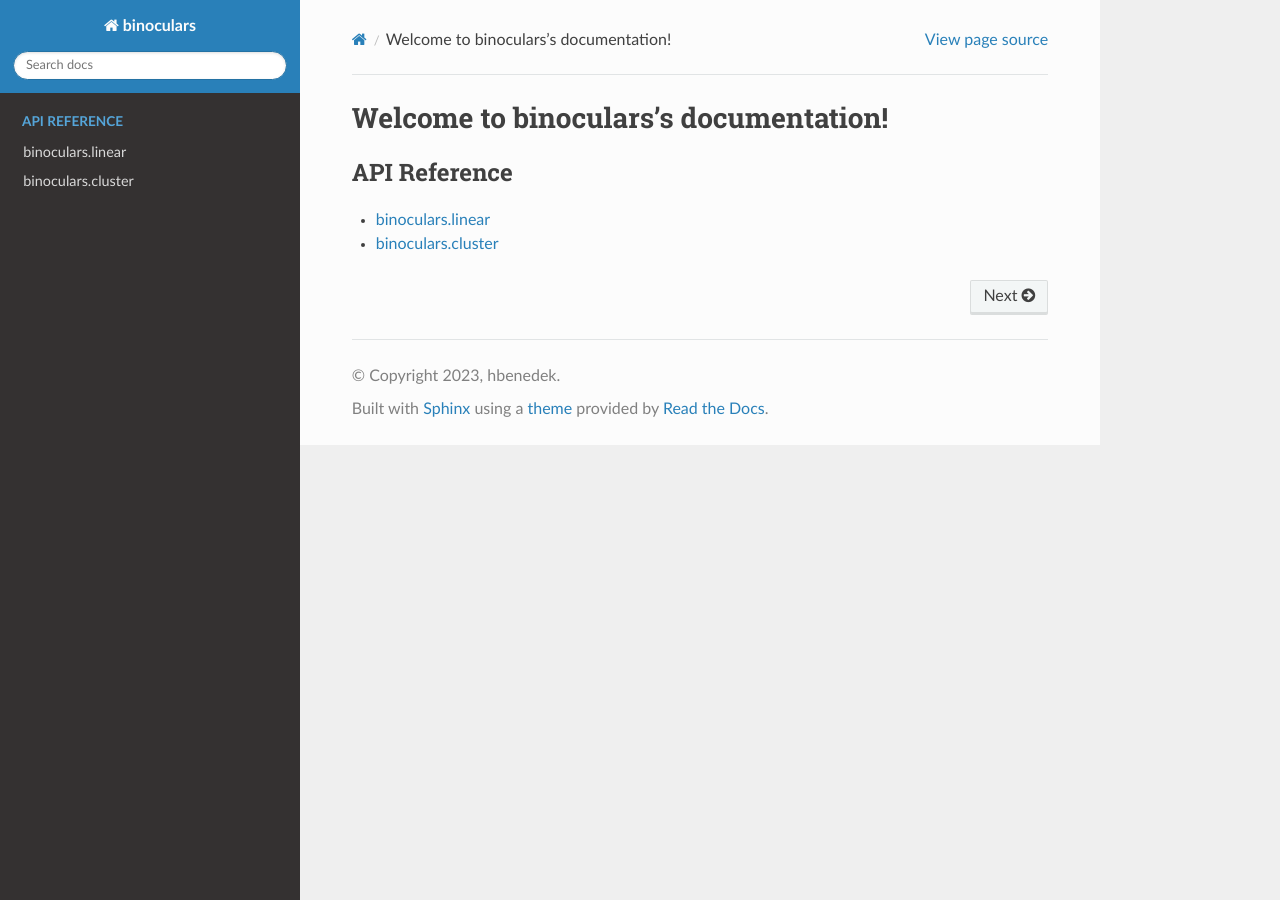
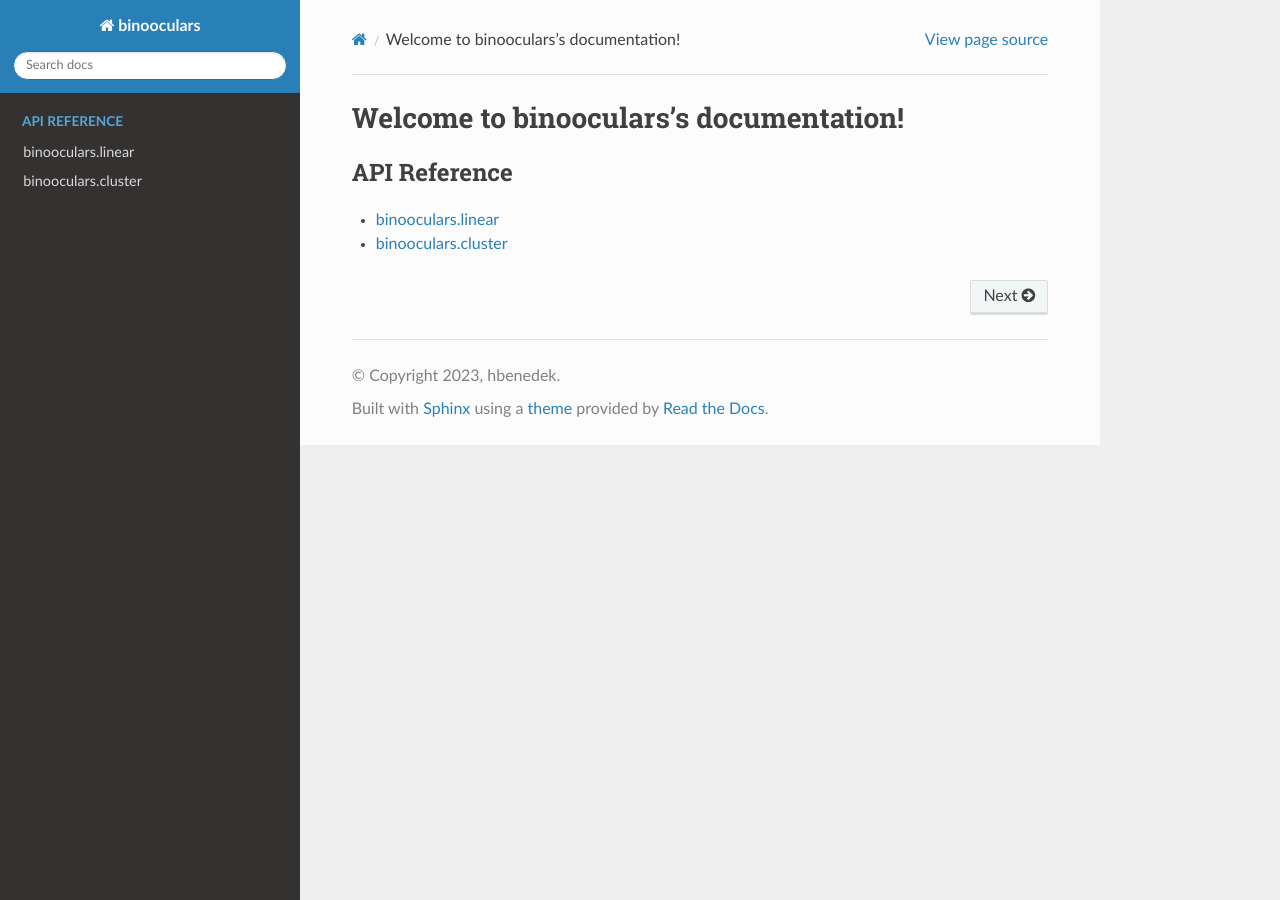
Before and after one commit to hbenedek/binoculars, a Sphinx documentation site: the page built from docs/source/index.rst, in a window 1280 px wide. Built offline with Sphinx 7.4.7 and the Read the Docs theme 2.0.0, drawn with Linux system fonts in a browser that asks for light colours.

Commit message:
rename and fix docs

```diff
--- a/docs/source/conf.py
+++ b/docs/source/conf.py
@@ -6,7 +6,7 @@
 # -- Project information -----------------------------------------------------
 # https://www.sphinx-doc.org/en/master/usage/configuration.html#project-information
 
-project = 'binoculars'
+project = 'binooculars'
 copyright = '2023, hbenedek'
 author = 'hbenedek'
 
--- a/docs/source/index.rst
+++ b/docs/source/index.rst
@@ -3,8 +3,8 @@
    You can adapt this file completely to your liking, but it should at least
    contain the root `toctree` directive.
 
-Welcome to binoculars's documentation!
-======================================
+Welcome to binooculars's documentation!
+=======================================
 
 .. toctree::
    :maxdepth: 1
--- a/docs/source/modules/cluster.rst
+++ b/docs/source/modules/cluster.rst
@@ -1,10 +1,10 @@
-binoculars.cluster
+binooculars.cluster
 ==========================
 
 Module contents
 ---------------
 
-.. automodule:: binoculars.cluster
+.. automodule:: binooculars.cluster
    :members:
    :undoc-members:
    :show-inheritance:
--- a/docs/source/modules/linear.rst
+++ b/docs/source/modules/linear.rst
@@ -1,10 +1,10 @@
-binoculars.linear
+binooculars.linear
 =========================
 
 Module contents
 ---------------
 
-.. automodule:: binoculars.linear
+.. automodule:: binooculars.linear
    :members:
    :undoc-members:
    :show-inheritance:
--- /dev/null
+++ b/docs/source/requirements.txt
@@ -0,0 +1 @@
+binooculars
```
